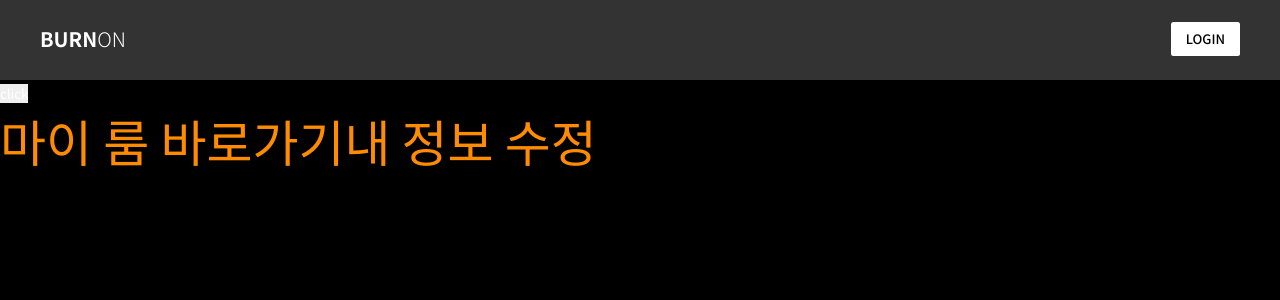
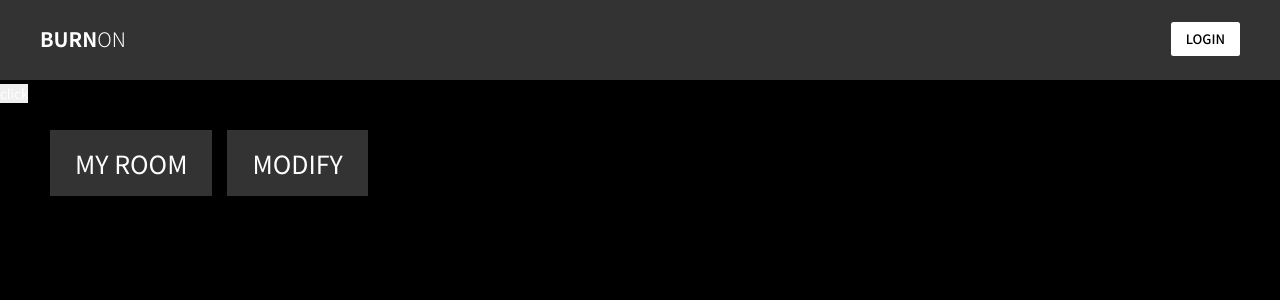
Before and after one commit to florence1920/Burnon, a Vue app in the folder front/: page / in a window 1280 px wide. Shown: the top 300 px of the page. Built offline with nearby package versions, Linux system fonts and the light colour scheme.

Commit message:
main menu 추가

```diff
--- a/front/src/views/Mainview.vue
+++ b/front/src/views/Mainview.vue
@@ -1,8 +1,10 @@
 <template>
   <div class="viewWrap">
       <test></test>
-      <router-link to="/myroom" class="nav">마이 룸 바로가기</router-link>
-      <router-link to="/user/modify" class="nav">내 정보 수정</router-link>
+      <ul class="menu">
+        <router-link to="/myroom"><li>MY ROOM</li></router-link>
+        <router-link to="/user/modify"><li>MODIFY</li></router-link>
+      </ul>
   </div>
 </template>
 
@@ -22,5 +24,7 @@ export default {
 </script>
 
 <style scoped>
-  .nav {text-decoration: none; font-size: 50px; color:rgb(255, 140, 0);}
+  .menu {overflow: hidden; position: absolute;top: 130px;left: 50px;}
+  .menu a {float: left; margin: 0 15px 0 0;}
+  .menu a li {background: #333; font-size:25px; font-weight: 400; padding: 15px 25px ;}
 </style>>
```
